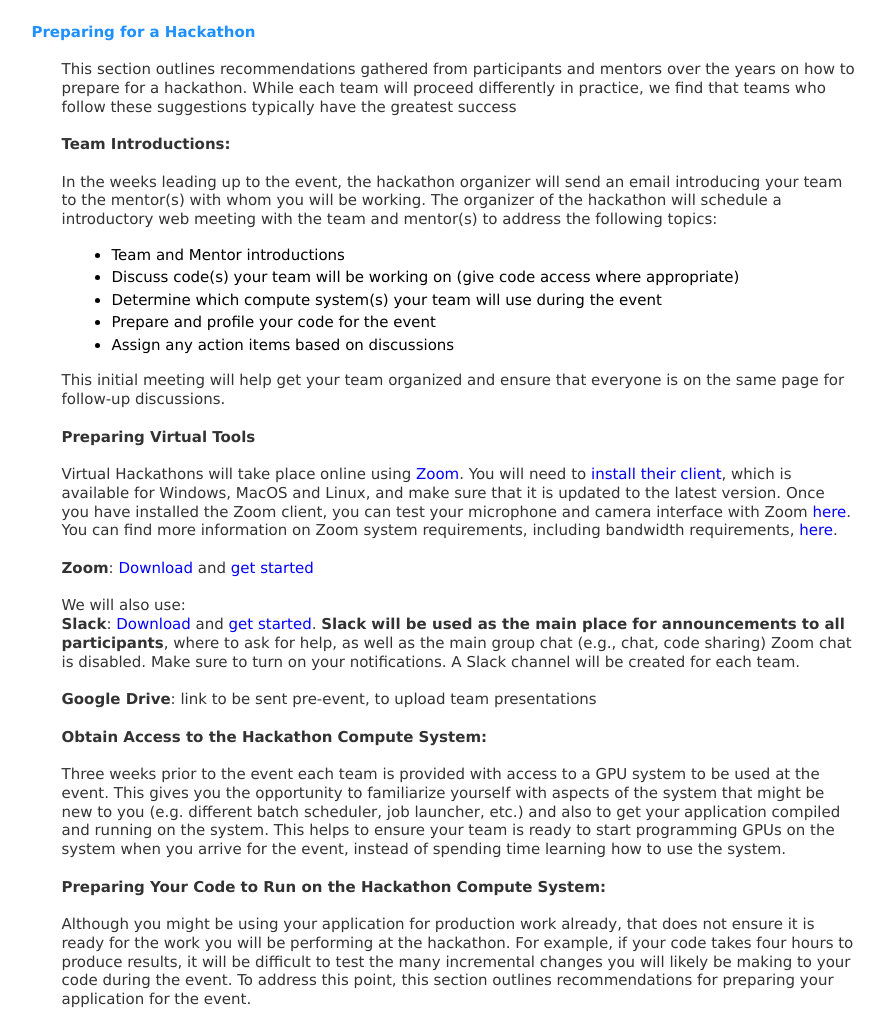
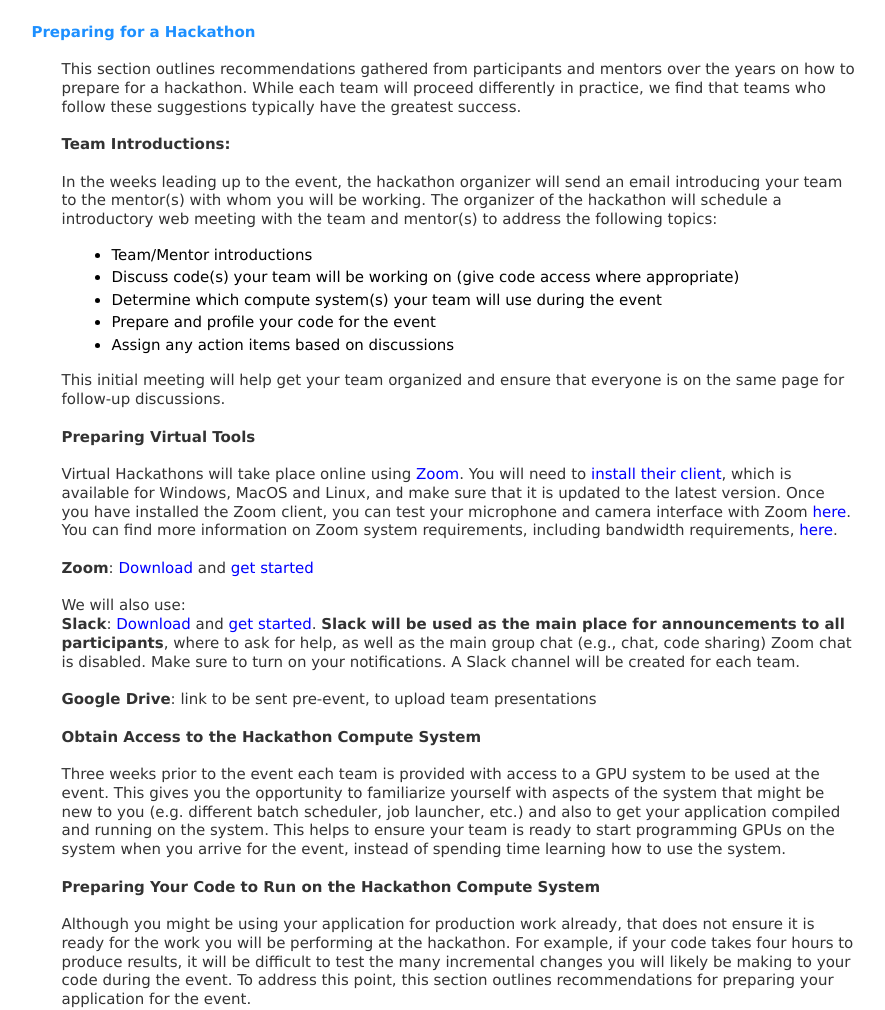
Before and after one commit to sdsc-hpc-training/sdsc-hpc-training.github.io, a Jekyll site: the page built from gpuhackathon/attendee_guide.html, in a window 1280 px wide and 1400 px high, scrolled down 446 px. Shown: the part 200-1210 px from the top of the window, without its empty margins (196-1081 px from the left). Built offline with Jekyll 4.4.1, drawn with Linux system fonts in a browser that asks for light colours; some of the changed text lies outside the part shown.

Commit message:
Update attendee_guide.html

```diff
--- a/gpuhackathon/attendee_guide.html
+++ b/gpuhackathon/attendee_guide.html
@@ -27,7 +27,7 @@
         <p class="sectitle">Preparing for a Hackathon</p>
         <p> &nbsp; </p>
         <p class="indent">This section outlines recommendations gathered from participants and mentors over the years on how to prepare for a hackathon. While each team will proceed differently in
-practice, we find that teams who follow these suggestions typically have the greatest success
+practice, we find that teams who follow these suggestions typically have the greatest success.
   </p>
           <p> &nbsp; </p>
           <p class="indent"><b>Team Introductions:</b></p>
@@ -37,7 +37,7 @@
 the hackathon will schedule a introductory web meeting with the team and mentor(s) to address the following topics:
             <blockquote>
               <ul>
-                <li>Team and Mentor introductions </li>
+                <li>Team/Mentor introductions </li>
                 <li>Discuss code(s) your team will be working on (give code access where appropriate)</li>
                 <li>Determine which compute system(s) your team will use during the event </li>
 		<li>Prepare and profile your code for the event </li>
@@ -59,19 +59,17 @@
             <p class="indent">We will also use:
             <br><b>Slack</b>: <a href="https://slack.com/downloads">Download</a> and <a href="https://slack.com/resources/using-slack/slack-tutorials">get started</a>. <b>Slack will be used as the main place for announcements to all participants</b>, where to ask for help, as well as the main group chat  (e.g., chat, code sharing)
 Zoom chat is disabled. Make sure to turn on your notifications. A Slack channel will be created for each team.</br>
-
      <p> &nbsp; </p>
             <p class="indent"><b>Google Drive</b>: link to be sent pre-event, to upload team presentations
 </p>
-
             <p> &nbsp; </p>
-            <p class="indent"><b>Obtain Access to the Hackathon Compute System:</b></p>
+            <p class="indent"><b>Obtain Access to the Hackathon Compute System</b></p>
             <p> &nbsp; </p>
             <p class="indent">
               Three weeks prior to the event each team is provided with access to a GPU system to be used at the event. This gives you the opportunity to familiarize yourself with aspects of the system that might be new to you (e.g. different batch scheduler, job launcher, etc.) and also to get your application compiled and running on the system. This helps to ensure your team is ready to start programming GPUs on the system when you arrive for the event, instead of spending time learning how to use the system.
             </p>
             <p> &nbsp; </p>
-           <p class="indent"><b>Preparing Your Code to Run on the Hackathon Compute System:</b></p>
+           <p class="indent"><b>Preparing Your Code to Run on the Hackathon Compute System</b></p>
             <p> &nbsp; </p>
             <p class="indent">
               Although you might be using your application for production work already, that does not ensure it is ready for the work you will be performing at the hackathon. For example, if your code takes four hours to produce results, it will be difficult to test the many incremental changes you will likely be making to your code during the event. To address this point, this section outlines recommendations for preparing your application for the event.
@@ -143,15 +141,15 @@
               <p> &nbsp; </p>
               <p class="indent">
                During the hackathon, your team will work alongside your mentor(s) on the goals you have (hopefully) set during the pre-hackathon meetings. In addition, there are presentations and morning updates that your team will participate in.
-              <p class="indent"><b>Morning Updates (Scrum Sessions):</b></p>
               <p> &nbsp; </p>
+		  <p class="indent"><b>Morning Updates (Scrum Sessions):</b></p>
               <p class="indent"On Monday and Tuesday, each team will give a short (3 minute / 2-3 slides) update, including:</p>
 		  <blockquote>
               <ul>
-                <li>Progress made since last update.</li>
-                <li>Goals for the day.</li>
-                <li>Problems you are currently facing.</li>
-		      <li>Problems you have resolved (that other teams might find useful)</li>
+                <li>Progress made since last update</li>
+                <li>Goals for the day</li>
+                <li>Problems you are currently facing</li>
+		<li>Problems you have resolved (that other teams might find useful)</li>
                 </ul>
               </blockquote>
                 <p class="indent">In addition to sharing your progress, these updates are opportunities to get feedback from other teams and mentors. There is a chance that a problem you are facing has already been encountered and resolved by someone else. Or you might have found and resolved a problem (or reported a bug) that other teams might currently be facing. These hackathons are meant to be cooperative events among all participants, and these update sessions are central to that theme.</p>
@@ -182,7 +180,7 @@
                     <p class="sectitle">Feedback and Suggestions:</p>
                     <p> &nbsp; </p>
                     <p class="indent">
-                      We are always looking for ways to improve these events. If you have feedback you believe would help improve this document or the hackathons themselves, please feel free to contact <a href="mailto:info@gpuhackathons.org">info@gpuhackathons.org</a> with your suggestions</p>
+                      We are always looking for ways to improve these events. If you have feedback you believe would help improve this document or the hackathons themselves, please feel free to contact <a href="mailto:info@gpuhackathons.org">info@gpuhackathons.org</a> with your suggestions.</p>
                     </td></tr>
                   </table> <!--- end info table --->
 
```
